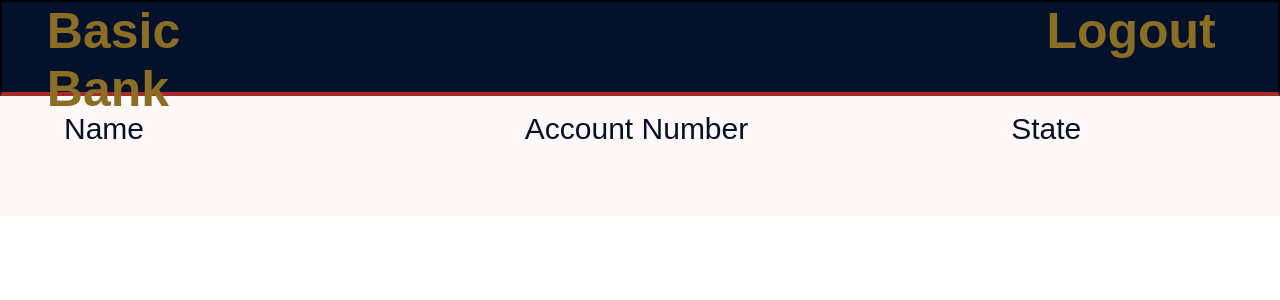
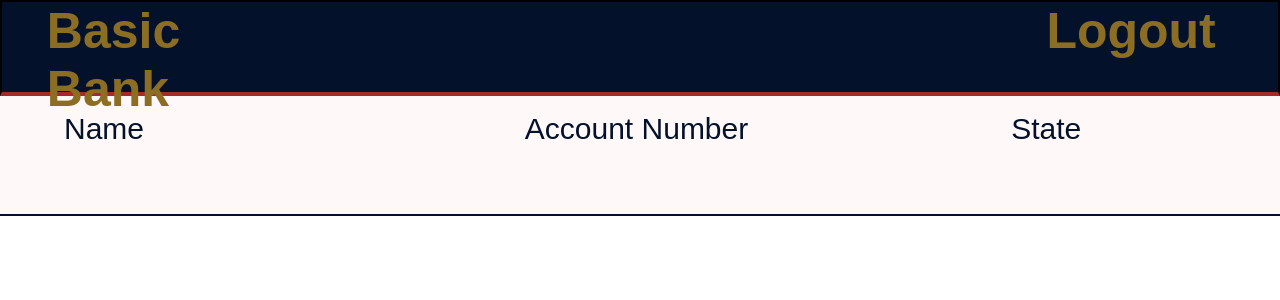
Before and after one commit to cyberstizz/basicbank, a React (Create React App) app: page /accounts in a window 1280 px wide. Shown: the top 300 px of the page. Built offline with nearby package versions, Linux system fonts and the light colour scheme.

Commit message:
changed border bottom

```diff
--- a/src/components/Accounts.css
+++ b/src/components/Accounts.css
@@ -34,6 +34,7 @@
     font-size: 20px;
     height: 15vh;
     background-color: rgb(254, 248, 248);
+    border-bottom: solid rgb(3, 17, 42) 2px;
 }
 
 .name{
```
